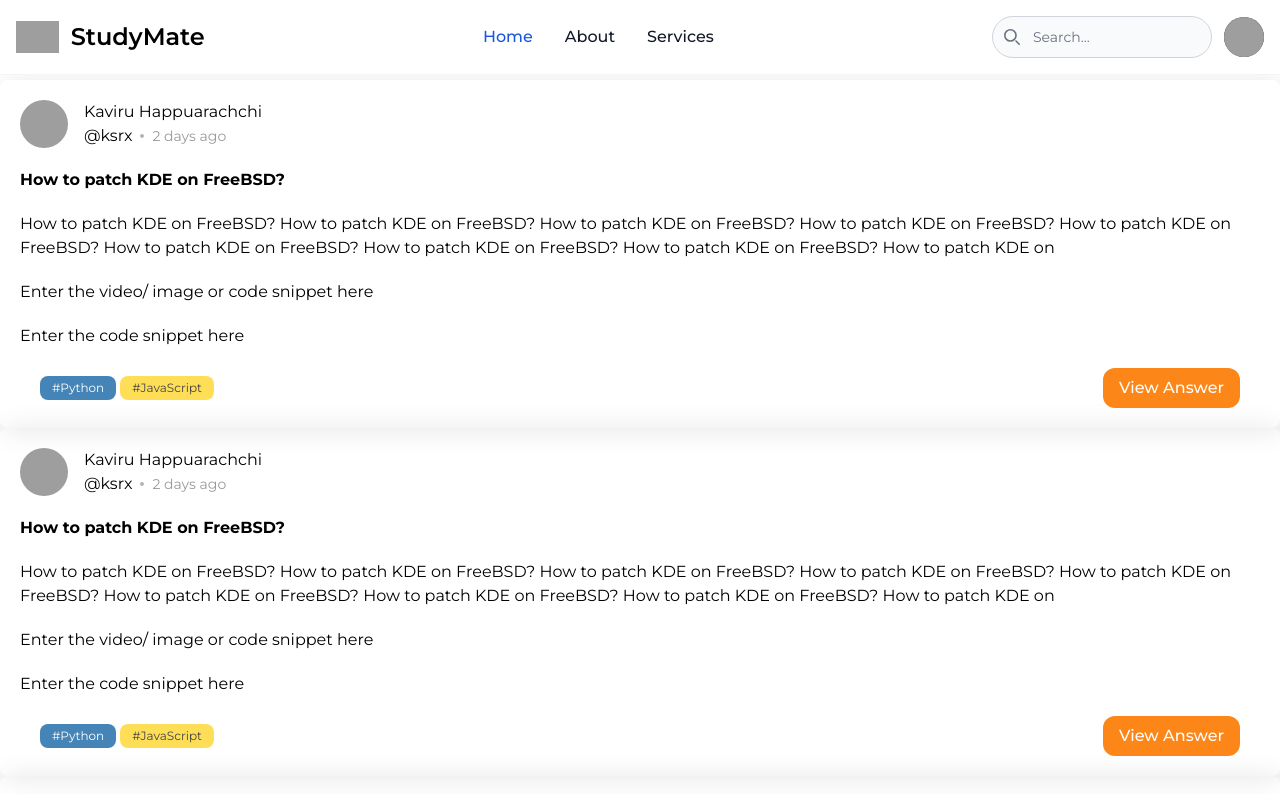
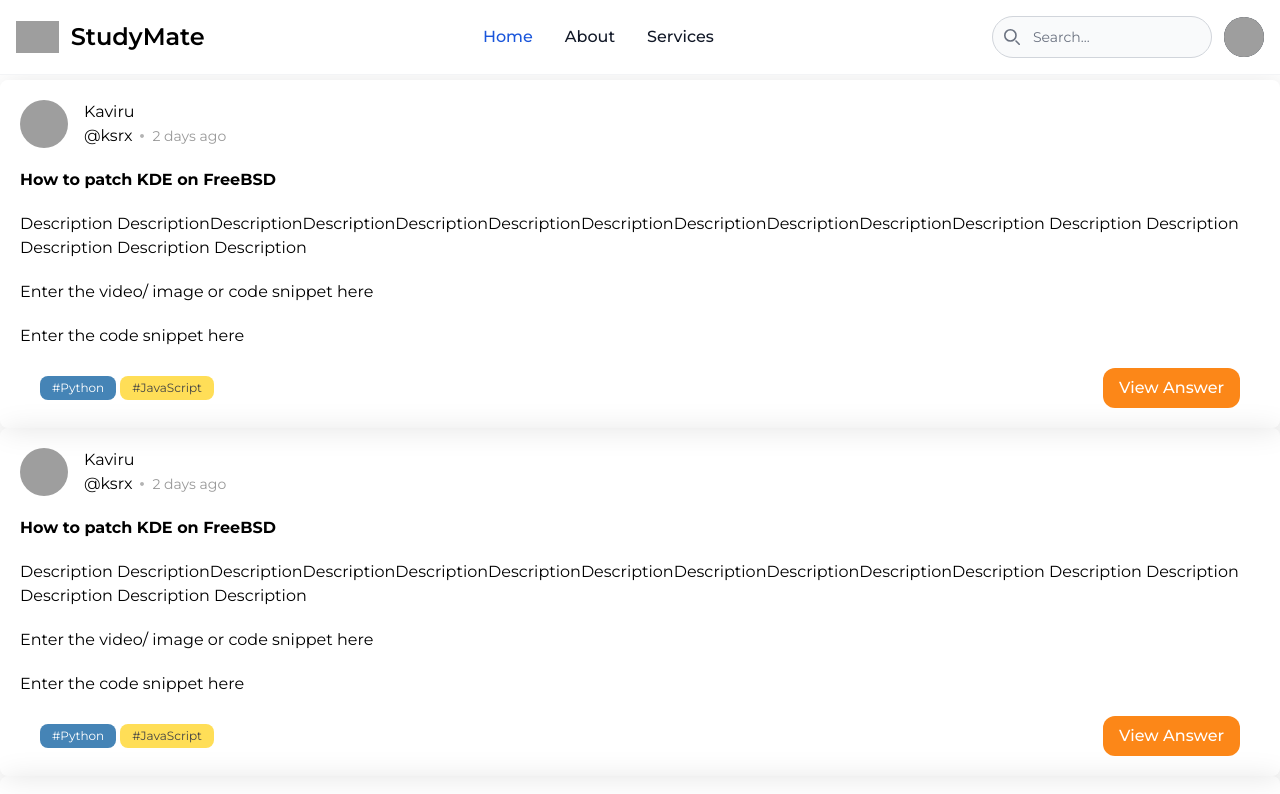
Before and after one commit to kodecosmo/mSpace23, a Next.js app: page /feed in a window 1280 px wide. Shown: the top 794 px of the page. Built offline with nearby package versions, Linux system fonts and the light colour scheme; grey boxes are pictures that could not be loaded.

Commit message:
Props updated

```diff
--- a/src/components/atoms/FeedQuestion.jsx
+++ b/src/components/atoms/FeedQuestion.jsx
@@ -1,6 +1,6 @@
 import { FaCircle, FaEllipsisV } from "react-icons/fa";
 
-const FeedQuestion = () => {
+const FeedQuestion = (props) => {
   return (
     <div className="px-5 py-5 rounded-lg shadow-[2px_2px_30px_rgba(0,0,0,0.1)]">
       <div className="flex justify-between items-cente ">
@@ -13,13 +13,13 @@ const FeedQuestion = () => {
             />
           </div>
           <div>
-              <div>Kaviru Happuarachchi</div>
+            <div>{props.name}</div>
             <div className="flex justify-start items-center gap-2">
-                <div>@ksrx</div>
+              <div>@{props.uName}</div>
               <div>
                 <FaCircle fill="#444444" className="h-1 w-1 opacity-40" />
               </div>
-                <div className="opacity-40 text-sm">2 days ago</div>
+              <div className="opacity-40 text-sm">{props.date} days ago</div>
             </div>
           </div>
         </div>
@@ -29,12 +29,9 @@ const FeedQuestion = () => {
       </div>
       <div>
         <div className="flex flex-col mt-5 mb-5">
-            <h2 className="font-bold">How to patch KDE on FreeBSD?</h2>
+          <h2 className="font-bold">{props.questionTitle}</h2>
           <p className="mt-5">
-              How to patch KDE on FreeBSD? How to patch KDE on FreeBSD? How to
-              patch KDE on FreeBSD? How to patch KDE on FreeBSD? How to patch
-              KDE on FreeBSD? How to patch KDE on FreeBSD? How to patch KDE on
-              FreeBSD? How to patch KDE on FreeBSD? How to patch KDE on
+            {props.questionDescription}
           </p>
         </div>
 
@@ -48,10 +45,10 @@ const FeedQuestion = () => {
       <div className="flex justify-between items-center mx-5">
         <div className="flex gap-1 flex-wrap">
           <button className="bg-[#4584b6] text-white rounded-lg px-3 py-1 text-xs">
-              #Python
+            {props.tag1}
           </button>
           <button className="bg-[#ffde57] text-text-color rounded-lg px-3 py-1 text-xs">
-              #JavaScript
+            {props.tag2}
           </button>
         </div>
         <div>
```
Lines whose indentation alone changed are shown as unchanged.
